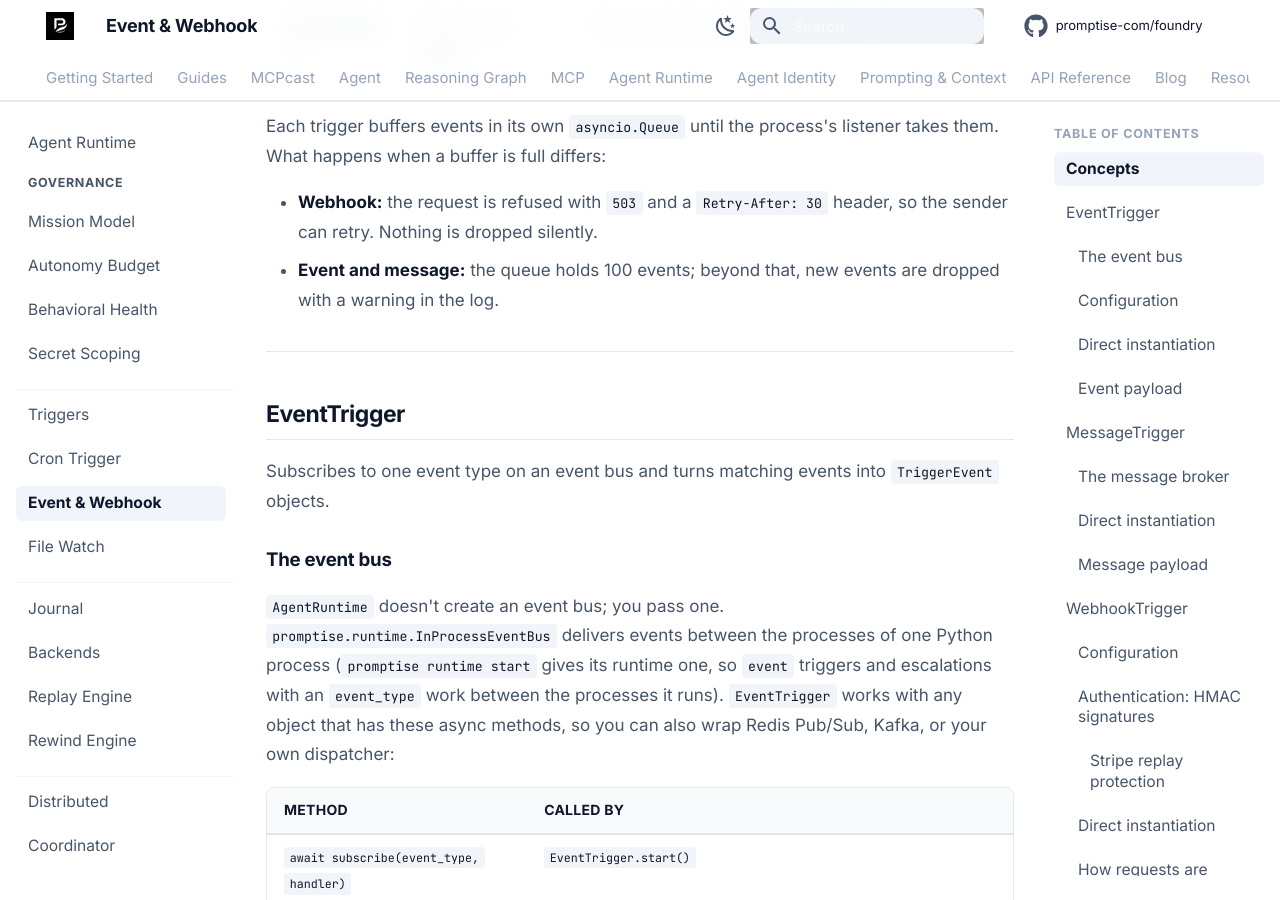
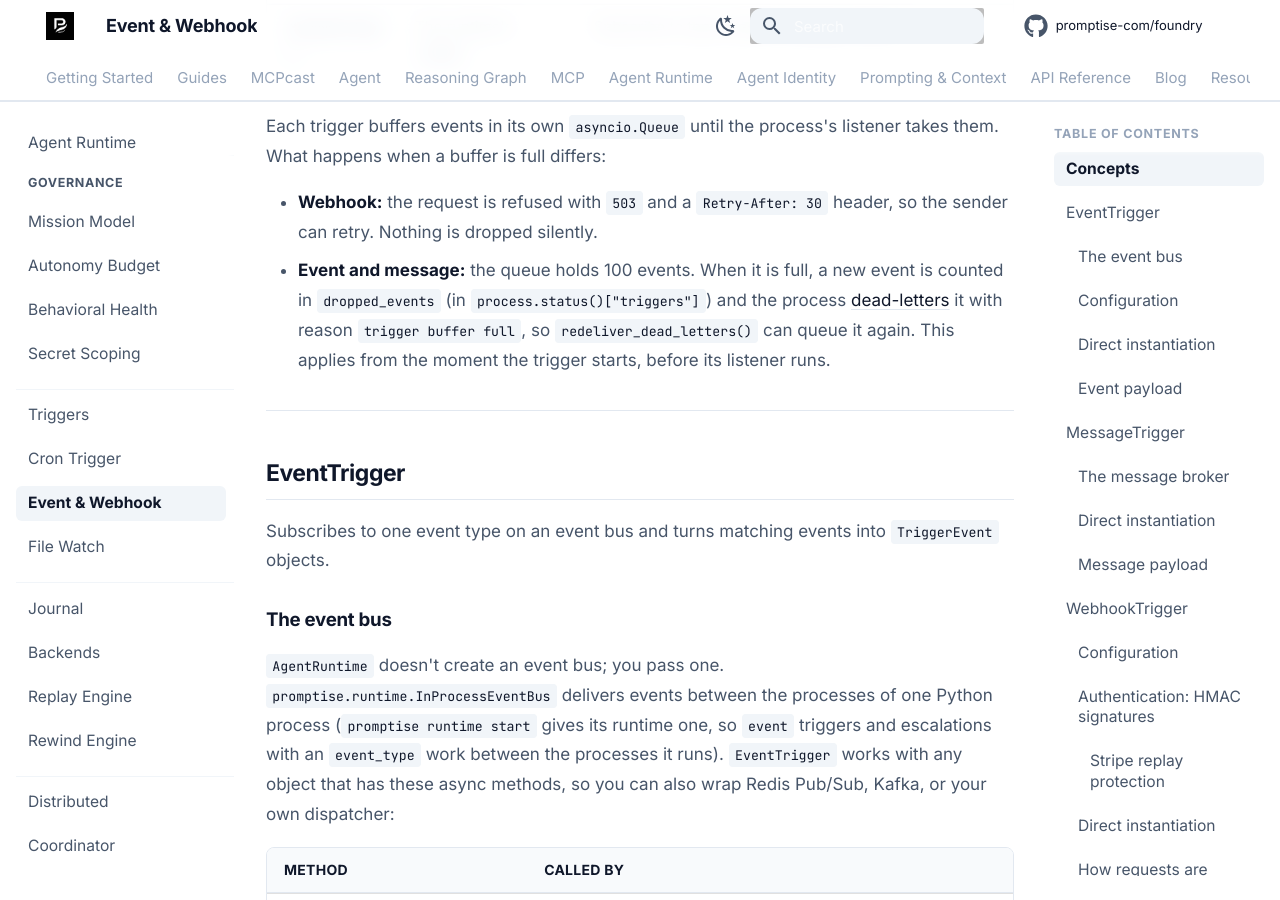
Before and after one commit to CloudEngineHub/DeepMCPAgent, an MkDocs documentation site: the page built from docs/runtime/triggers/event-webhook.md, in a window 1280 px wide and 900 px high, scrolled down 1186 px. Built offline with MkDocs 1.6.1 and Material for MkDocs 9.7.7, drawn with Linux system fonts in a browser that asks for light colours; comment, search, counter and statistics services are not loaded; some of the changed text lies outside the part shown.

Commit message:
docs(runtime): full event/message trigger buffers dead-letter, get_node_status() errors
event-webhook.md and the triggers overview still said a full event or
message buffer drops events "with a warning". Since 1.5.1 such an event
is counted in dropped_events and dead-lettered ("trigger buffer full").
The overview also lists that dead-letter reason and the
set_overflow_handler() member of custom triggers; the coordinator page
says which errors get_node_status() raises.

Co-Authored-By: Claude Opus 5.5 <noreply@anthropic.com>

```diff
--- a/docs/runtime/triggers/event-webhook.md
+++ b/docs/runtime/triggers/event-webhook.md
@@ -35,7 +35,7 @@ config = ProcessConfig(
 Each trigger buffers events in its own `asyncio.Queue` until the process's listener takes them. What happens when a buffer is full differs:
 
 - **Webhook:** the request is refused with `503` and a `Retry-After: 30` header, so the sender can retry. Nothing is dropped silently.
-- **Event and message:** the queue holds 100 events; beyond that, new events are dropped with a warning in the log.
+- **Event and message:** the queue holds 100 events. When it is full, a new event is counted in `dropped_events` (in `process.status()["triggers"]`) and the process [dead-letters](index.md#retries-and-dead-letters) it with reason `trigger buffer full`, so `redeliver_dead_letters()` can queue it again. This applies from the moment the trigger starts, before its listener runs.
 
 ---
 
@@ -402,8 +402,8 @@ The agent sees only the payload, not the metadata.
 
 All three triggers use `asyncio.Queue` to buffer events:
 
-- `EventTrigger`: maxsize=100 (drops new events with a warning when full)
-- `MessageTrigger`: maxsize=100 (drops new events with a warning when full)
+- `EventTrigger`: maxsize=100 (when full, a new event is counted in `dropped_events` and dead-lettered)
+- `MessageTrigger`: maxsize=100 (when full, a new message is counted in `dropped_events` and dead-lettered)
 - `WebhookTrigger`: maxsize=1000 (answers `503` when full)
 
 ### Graceful stop
```
Also changed, not shown: docs/runtime/distributed/coordinator.md (+2 -0 lines), docs/runtime/triggers/index.md (+3 -1 lines).
